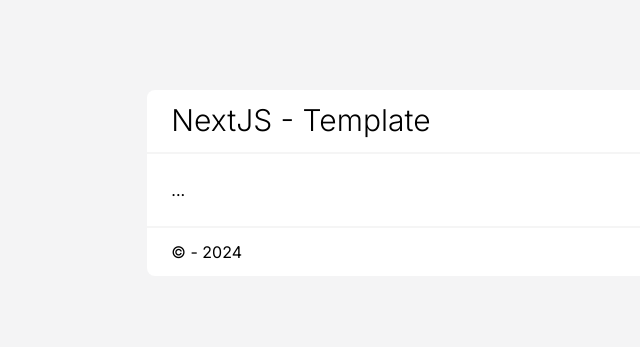
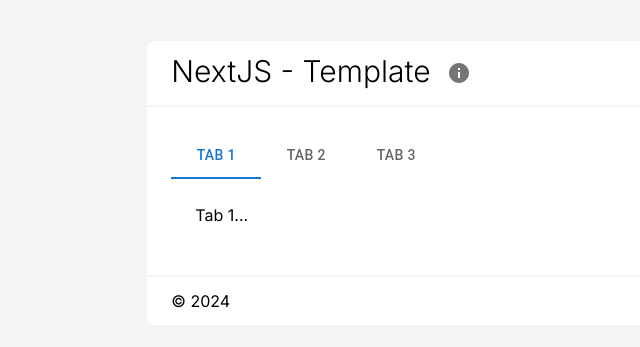
Before and after one commit to L3-V1/nextjs-template, a Next.js app: page / in a window 1280 px wide. Shown: the part 217-564 px from the top of the page, without its empty margins (98-738 px from the left). Built offline with nearby package versions, Linux system fonts and the light colour scheme; no server answers.

Commit message:
Adicionado componente de modal e abas para o card

```diff
--- a/src/components/Layout/Home/Home.tsx
+++ b/src/components/Layout/Home/Home.tsx
@@ -1,15 +1,51 @@
-import React from "react"
+"use client"
+
+import React, { useRef } from "react"
 import Container from "@/components/Container"
 import { Card } from "@/components/Card"
+import { TabContext, TabList, TabPanel } from "@mui/lab"
+import { useData } from "@/contexts/DataContext"
+import { IconButton, Tab } from "@mui/material"
+import InfoIcon from '@mui/icons-material/Info'
+import ModalWrapper, { ModalAttributes } from "@/components/ModalWrapper"
 
 const Home = () => {
+    const { currentTab, setCurrentTab } = useData()
+
+    const modalRef = useRef<ModalAttributes>(null)
+
     return (
         <Container>
             <Card.Root className="md:w-4/6 w-full">
-                <Card.Header>NextJS - Template</Card.Header>
-                <Card.Body>...</Card.Body>
-                <Card.Footer>&copy; - 2024</Card.Footer>
+                <Card.Header>
+                    <span>NextJS - Template</span>
+                    <IconButton
+                        aria-label="info"
+                        sx={{ marginLeft:1 }}
+                        onClick={() => modalRef.current?.openModal()}
+                    >
+                        <InfoIcon />
+                    </IconButton>
+                </Card.Header>
+                <TabContext value={currentTab}>
+                    <Card.Body>
+                        <TabList onChange={(e, v) => setCurrentTab(v)}>
+                            <Tab label="Tab 1" value="1" />
+                            <Tab label="Tab 2" value="2" />
+                            <Tab label="Tab 3" value="3" />
+                        </TabList>
+
+                        <TabPanel value="1">Tab 1...</TabPanel>
+                        <TabPanel value="2">Tab 2...</TabPanel>
+                        <TabPanel value="3">Tab 3...</TabPanel>
+                    </Card.Body>
+                </TabContext>
+                <Card.Footer>&copy; 2024</Card.Footer>
             </Card.Root>
+
+            <ModalWrapper ref={modalRef} title="Modal Title...">
+                <p className="text-justify">Lorem ipsum dolor sit amet, consectetur adipiscing elit. Mauris vitae ex diam. Maecenas dictum feugiat accumsan. Phasellus sem sapien, porta eget blandit id, finibus non nisl. Proin volutpat massa vitae nibh maximus porta. Proin nec nulla ac leo sagittis sodales. Ut semper in eros sit amet auctor. Quisque rhoncus quam in libero egestas elementum. Duis non posuere erat. Nulla sed tempus tellus. Integer non ligula est. Proin vitae orci at lacus porttitor laoreet. Cras elementum rhoncus aliquam. Suspendisse quis rutrum enim.</p>
+            </ModalWrapper>
         </Container>
     )
 }
--- a/src/components/Layout/Home/index.tsx
+++ b/src/components/Layout/Home/index.tsx
@@ -1,4 +1,5 @@
 "use client"
+
 import React from "react"
 import { SnackbarProvider } from 'notistack'
 import Home from "./Home"
--- /dev/null
+++ b/src/components/ModalWrapper/index.tsx
@@ -0,0 +1,54 @@
+"use client"
+
+import { Box, Modal } from "@mui/material"
+import React, { forwardRef, ForwardRefRenderFunction, PropsWithChildren, ReactNode, useImperativeHandle, useState } from "react"
+import { Card } from "../Card"
+
+const style = {
+    position: "absolute" as "absolute",
+    top: "50%",
+    left: "50%",
+    transform: "translate(-50%, -50%)",
+    width: 500
+}
+
+type ModalProps = PropsWithChildren & {
+    title:ReactNode
+}
+
+export type ModalAttributes = {
+    openModal:() => void,
+    closeModal:() => void
+}
+
+const ModalWrapper:ForwardRefRenderFunction<ModalAttributes, ModalProps> = ({ title, children }, ref) => {
+    const [open, setOpen] = useState<boolean>(false)
+
+    const openModal = () => setOpen(true)
+    const closeModal = () => setOpen(false)
+
+    useImperativeHandle(ref, () => {
+        return {
+            openModal,
+            closeModal
+        }
+    }, [])
+
+    if(!open) return null
+
+    return (
+        <Modal
+            open={open}
+            onClose={closeModal}
+        >
+            <Box sx={style}>
+                <Card.Root>
+                    <Card.Header>{title}</Card.Header>
+                    <Card.Body>{children}</Card.Body>
+                </Card.Root>
+            </Box>
+        </Modal>
+    )
+}
+
+export default forwardRef(ModalWrapper)
--- a/src/contexts/DataContext/index.tsx
+++ b/src/contexts/DataContext/index.tsx
@@ -1,12 +1,20 @@
 "use client"
+
 import { ServerData } from "@/@types/types"
-import { PropsWithChildren, createContext, useContext } from "react"
+import { Dispatch, PropsWithChildren, SetStateAction, createContext, useContext, useState } from "react"
 
-const DataContext = createContext<ServerData>({} as ServerData)
+type Data = ServerData & {
+    currentTab:string,
+    setCurrentTab:Dispatch<SetStateAction<string>>
+
+}
+const DataContext = createContext<Data>({} as Data)
 
 export const DataProvider = ({ children, ...rest }: PropsWithChildren<ServerData>) => {
+    const [currentTab, setCurrentTab] = useState<string>("1")
+
     return (
-        <DataContext.Provider value={{ ...rest }}>
+        <DataContext.Provider value={{ currentTab, setCurrentTab, ...rest }}>
             {children}
         </DataContext.Provider>
     )
```
